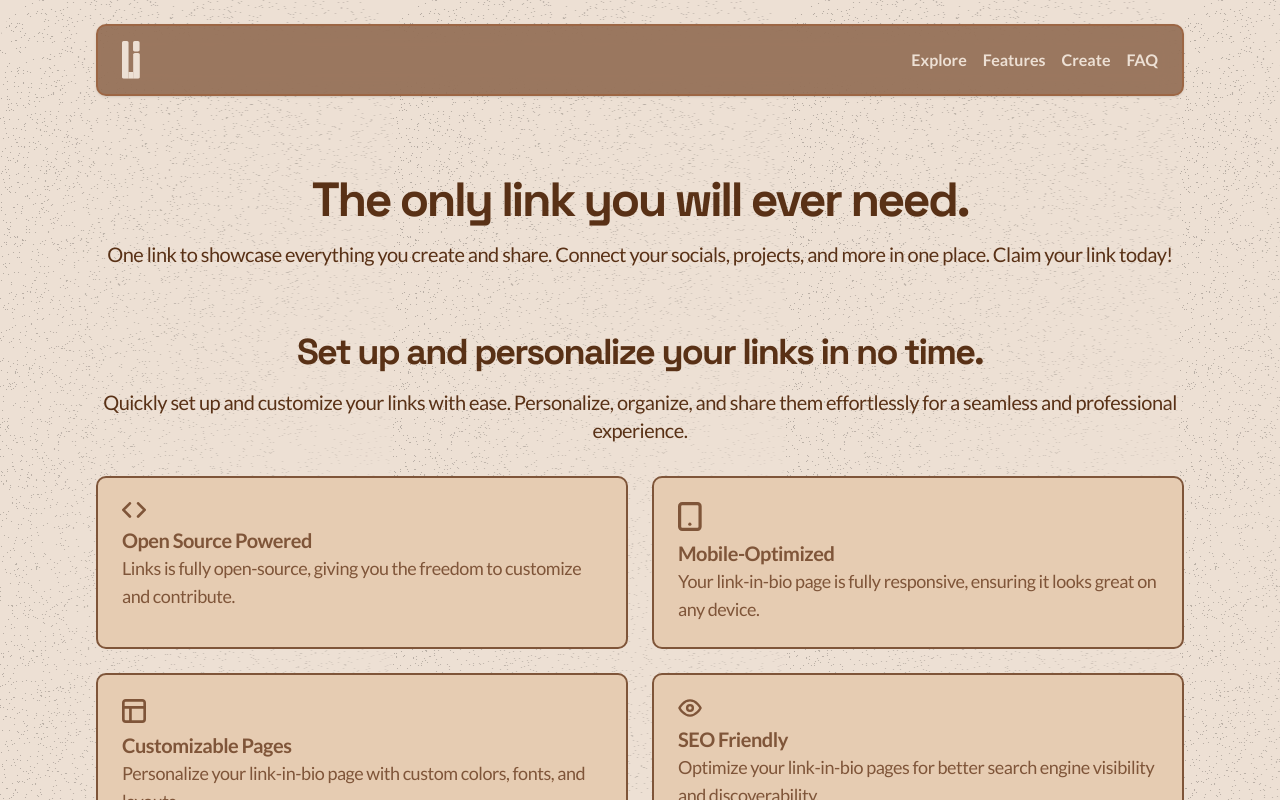
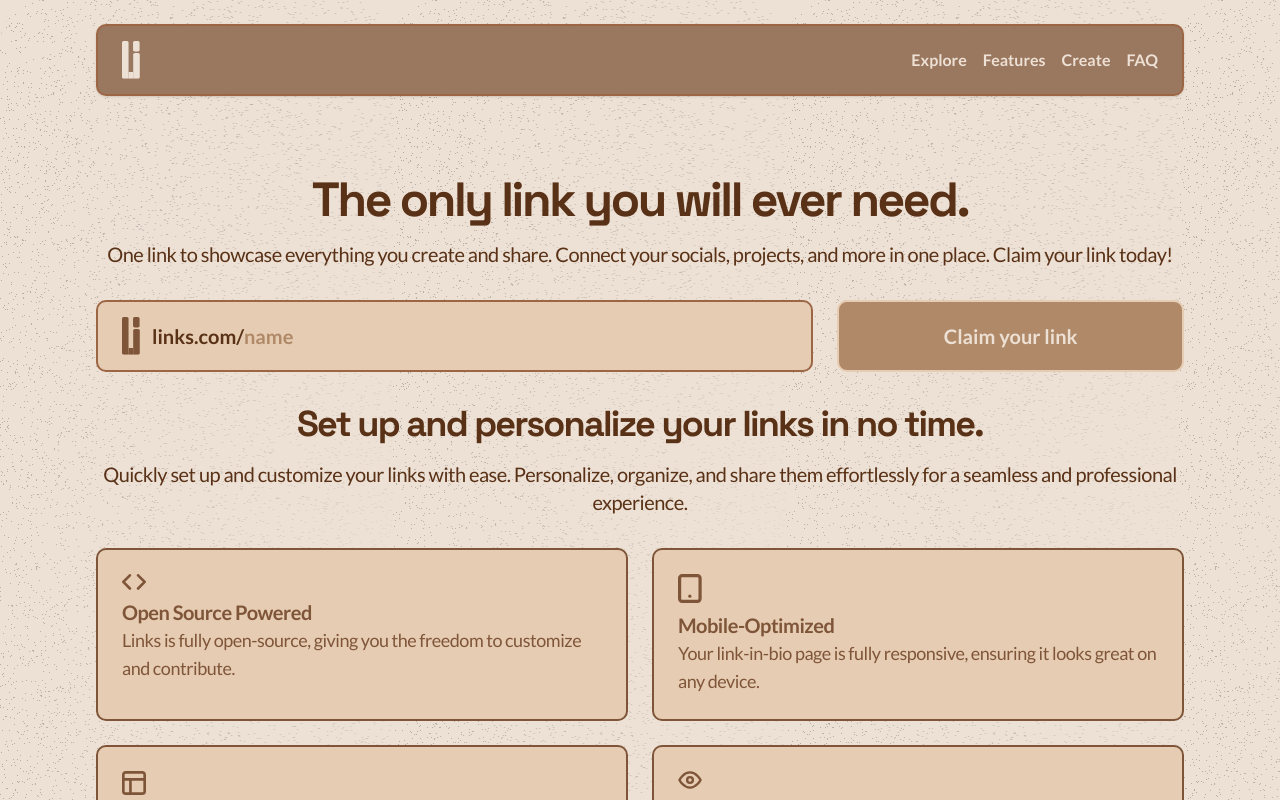
Before and after one commit to egeuysall/links, a Next.js app in the folder links/: page / in a window 1280 px wide. Shown: the top 800 px of the page. Built offline with nearby package versions, Linux system fonts and the light colour scheme.

Commit message:
Revive start journey component

```diff
--- /dev/null
+++ b/links/app/components/StartJourney.tsx
@@ -0,0 +1,52 @@
+"use client";
+
+import React from "react";
+import Image from "next/image";
+import { useRouter } from "next/navigation";
+
+const ClaimLink = () => {
+  const router = useRouter();
+
+  const handleForm = (event: React.FormEvent) => {
+    event.preventDefault();
+    router.push("/create");
+  };
+
+  return (
+    <form
+      className="w-full flex flex-col lg:grid lg:grid-cols-3 gap-6"
+      onSubmit={handleForm}
+      id="create"
+    >
+      <div className="w-full rounded-lg border-[#9C6644] border-2 bg-[#E6CCB2] col-span-2 p-6 flex items-center space-x-3 h-18">
+        <Image
+          width={18}
+          height={18}
+          src="/logos/input-logo.svg"
+          alt="Dark Link logo"
+        />
+        <div className="text-xl flex text-[#593116] font-bold">
+          links.com/
+          <input
+            type="text"
+            id="username"
+            name="username"
+            placeholder="name"
+            required
+            className="bg-transparent text-xl text-[#593116] focus:outline-none placeholder-[#B08968] font-bold caret-[#593116]"
+            aria-label="Username for your link"
+          />
+        </div>
+      </div>
+
+      <button
+        type="submit"
+        className="w-full bg-[#B08968] text-[#EDE0D4] p-5 space-x-3 border-2 border-[#E6CCB2] rounded-lg text-xl font-bold transition-colors duration-300"
+      >
+        Claim your link
+      </button>
+    </form>
+  );
+};
+
+export default ClaimLink;
--- a/links/app/page.tsx
+++ b/links/app/page.tsx
@@ -11,6 +11,7 @@ import {
   AccordionTrigger,
 } from "@/components/ui/accordion";
 import ContactForm from "./components/ContactForm";
+import StartJourney from "./components/StartJourney"
 
 export default function Home() {
   return (
@@ -28,6 +29,7 @@ export default function Home() {
         </p>
       </section>
       <section className="flex items-center justify-center mt-8 flex-col">
+        <StartJourney />
       </section>
       <section className="flex items-center justify-center mt-8 flex-col">
         <h2
```
